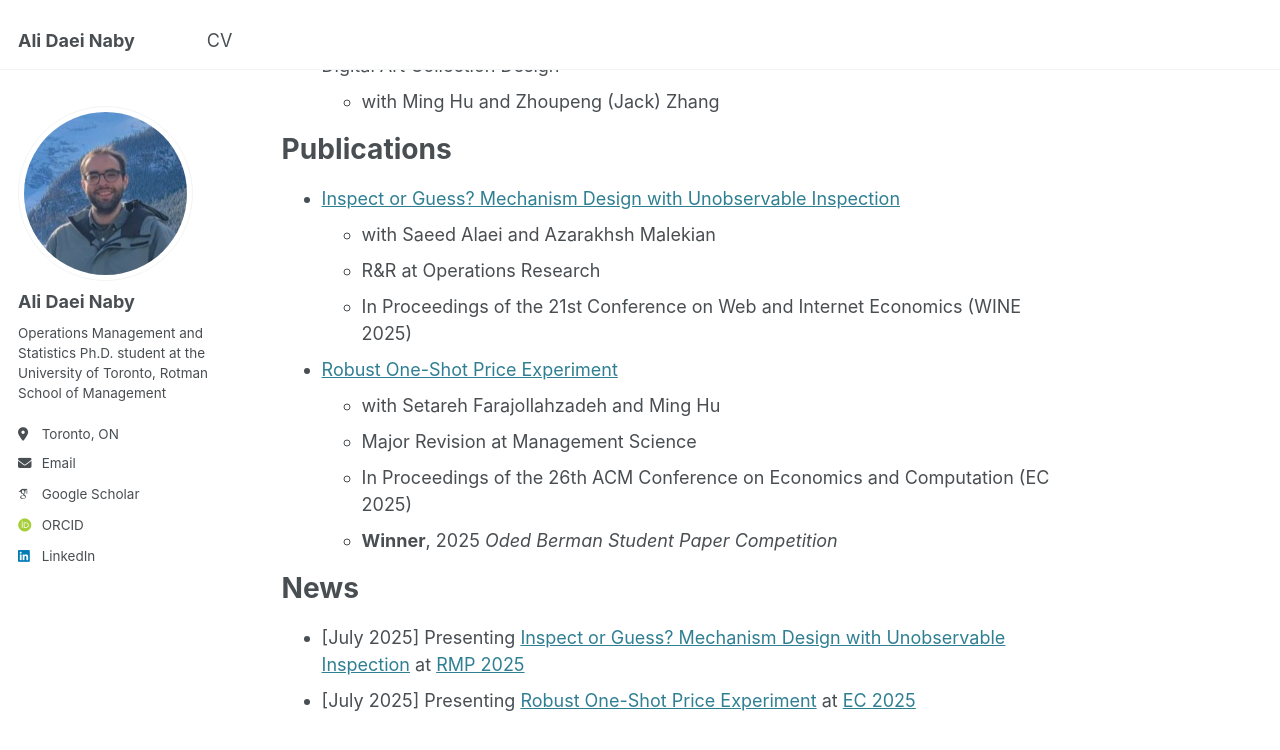
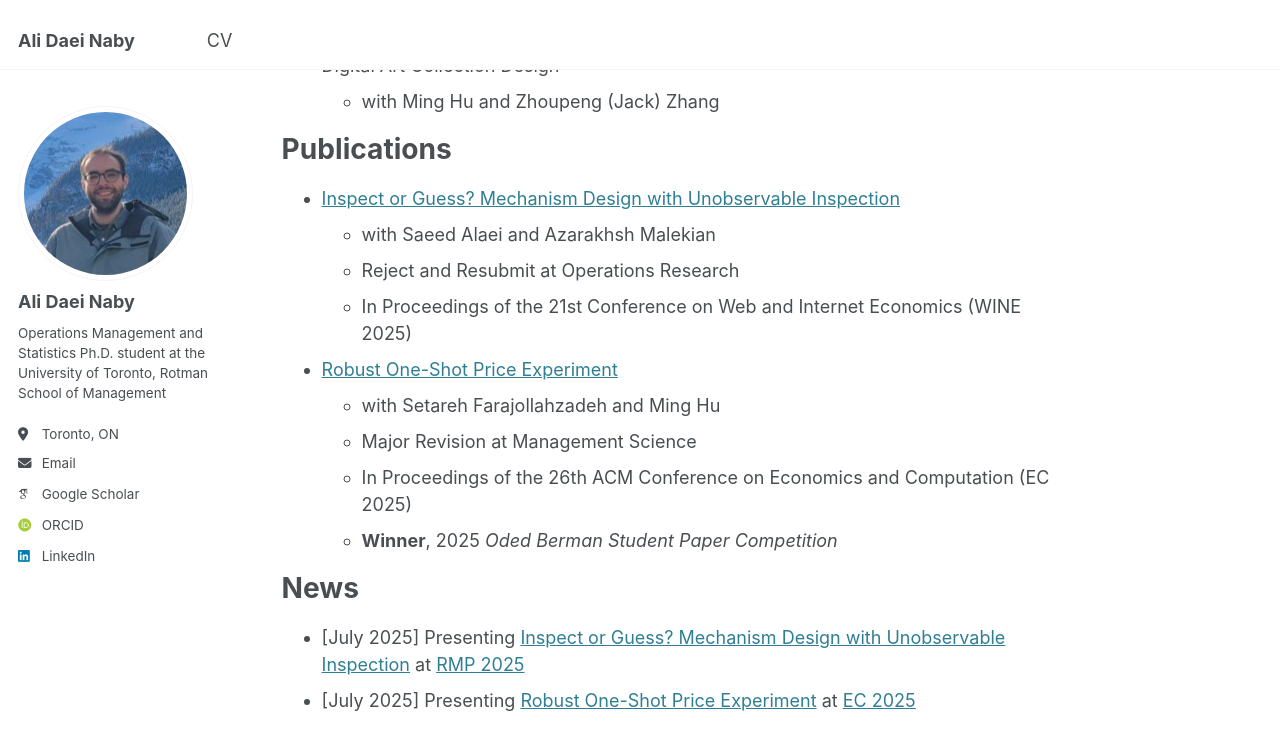
Before and after one commit to alidaeinaby/alidaeinaby.github.io, a Jekyll site: the page built from _pages/about.md, in a window 1280 px wide and 900 px high, scrolled down 542 px. Shown: the top 750 px of the window. Built offline with Jekyll 4.4.1, drawn with Linux system fonts in a browser that asks for light colours; some web fonts are replaced.

Commit message:
Update about.md

```diff
--- a/_pages/about.md
+++ b/_pages/about.md
@@ -26,7 +26,7 @@ Publications
 ======
 - [Inspect or Guess? Mechanism Design with Unobservable Inspection](https://papers.ssrn.com/sol3/papers.cfm?abstract_id=5146874)
   - with Saeed Alaei and Azarakhsh Malekian
-  - R&R at Operations Research
+  - Reject and Resubmit at Operations Research
   - In Proceedings of the 21st Conference on Web and Internet Economics (WINE 2025)
 
 
```
